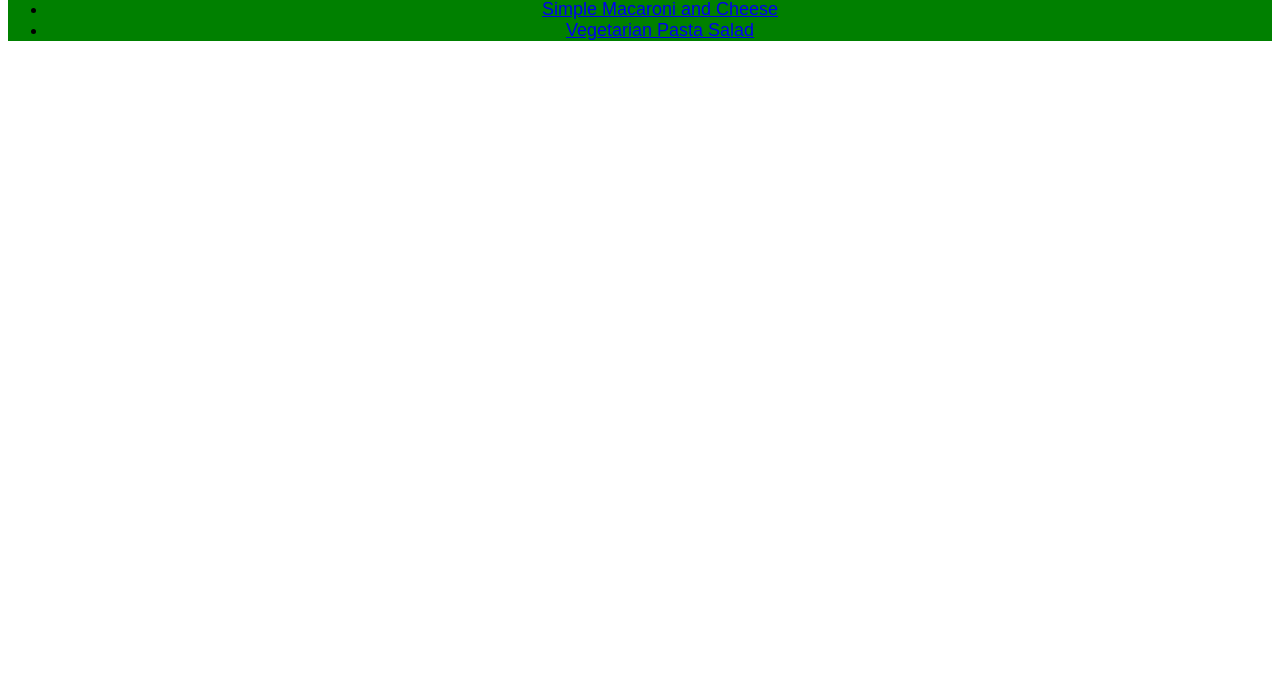
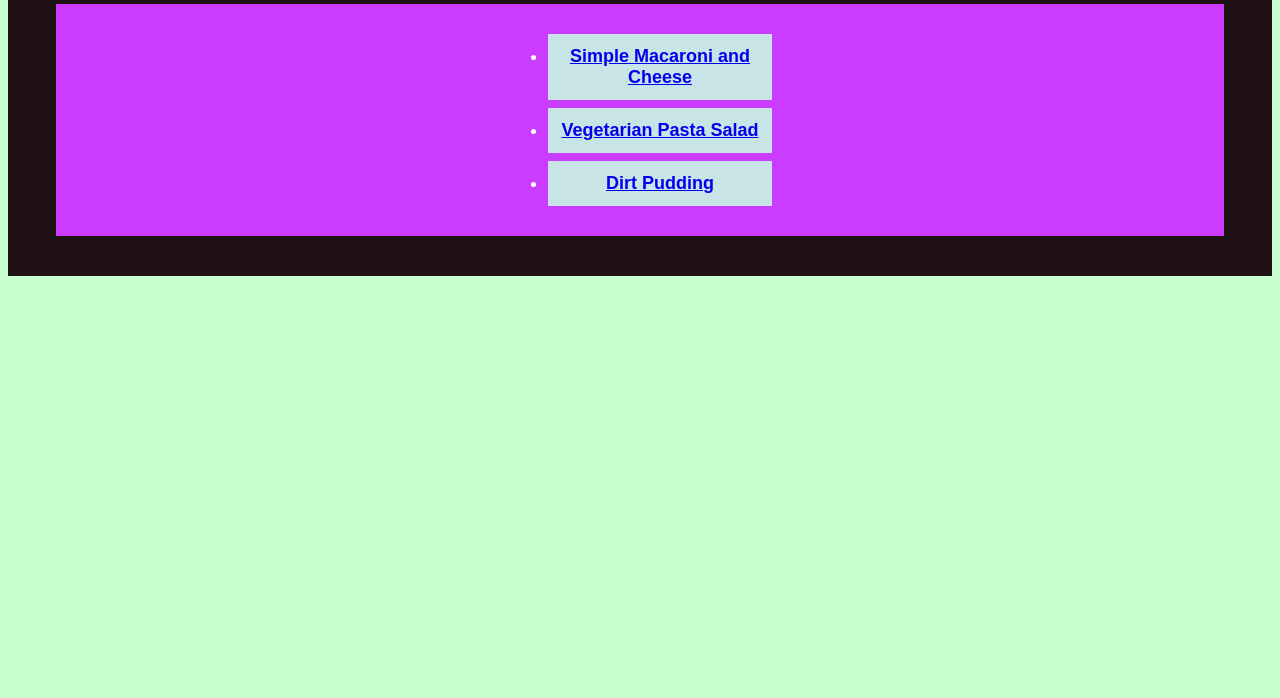
Before and after one commit to Sycamore-maker/odin-recipes, a plain HTML site: page index.html in a window 1280 px wide. Shown: the part 102-800 px from the top of the page. Drawn offline with Linux system fonts and the light colour scheme.

Commit message:
Set margins and add color

```diff
--- a/index.html
+++ b/index.html
@@ -7,14 +7,14 @@
     </head>
 
     <body>
-        <div>
-            <div class="header"><h1>Odin Recipes</h1></div>
-        <div>
-            <div class="list">
+        <div><div class="title"><h1>Odin Recipes</h1>
+            <div><div class="recipe-links">
                 <ul>
-                <li><a href="recipes/dirt-pudding.html">Dirt Pudding</a></li>
                 <li><a href="recipes/simple-macaroni-and-cheese.html">Simple Macaroni and Cheese</a></li>
                 <li><a href="recipes/v-pasta-salad.html">Vegetarian Pasta Salad</a> </li>
-                </ul></div>
+                <li><a href="recipes/dirt-pudding.html">Dirt Pudding</a></li>
+                </ul>
+            </div>
+        </div>
     </body>
 </html>
--- a/style.css
+++ b/style.css
@@ -1,16 +1,31 @@
-.header,
-.list {
+
+
+* {
     text-align: center;
     font-family: Arial, Helvetica, sans-serif;
 }
 
-.header {
-    background-color: blue;
+body {
+    background-color: #CAFFD0;
+}
+
+.title {
+    background-color: #1E1014;
     color: white;
     font-weight: 800;
+    padding: 16px;
 }
 
-.list {
-    background-color: green;
+.recipe-links {
+    background-color: #CA3CFF;
     font-size: 18px;
+    padding: 12px;
+    margin: 24px 32px 24px
 }
+
+li {
+    width: 200px;
+    padding: 12px;
+    margin: 8px auto 8px;
+    background-color: #C9E4E7;
+}
```
